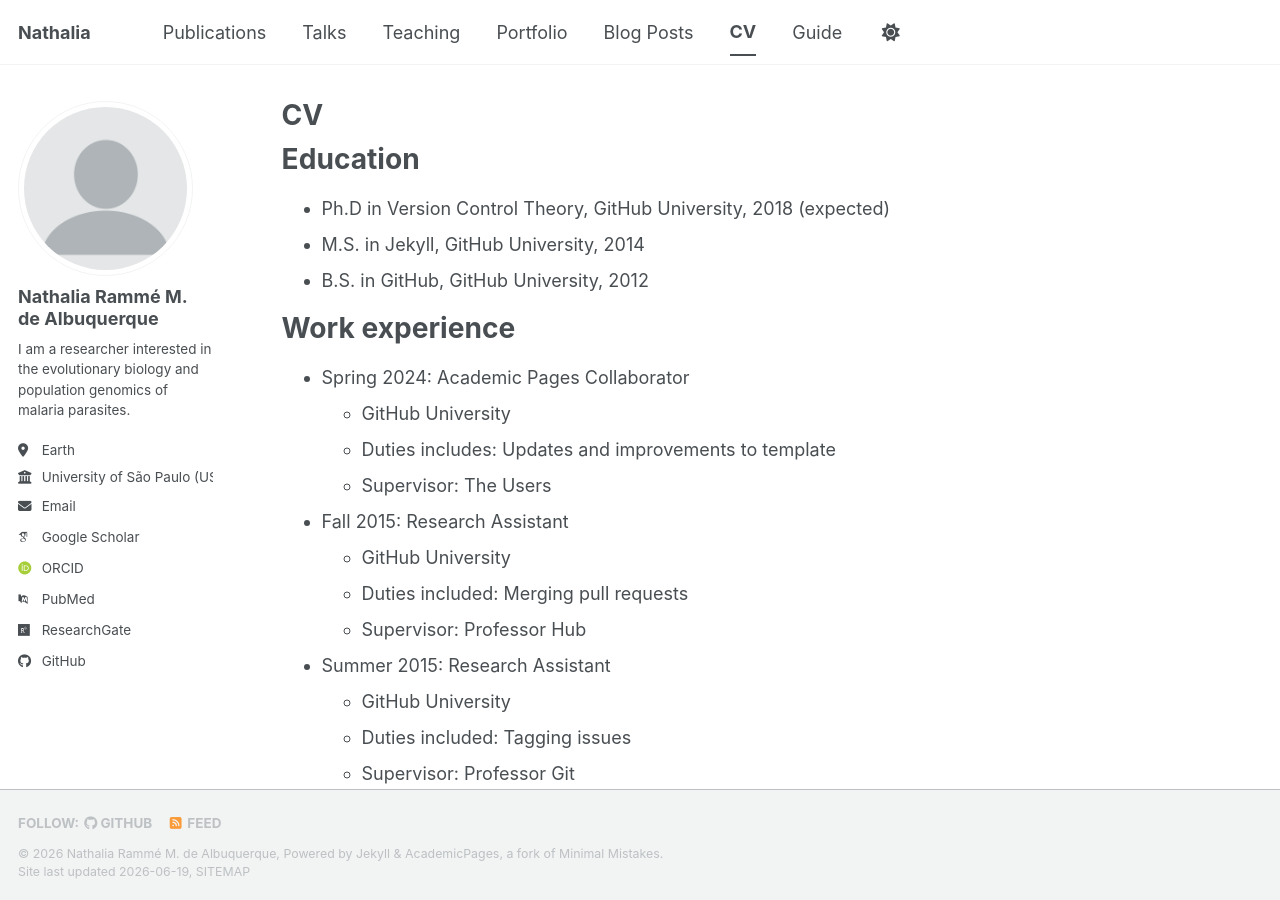
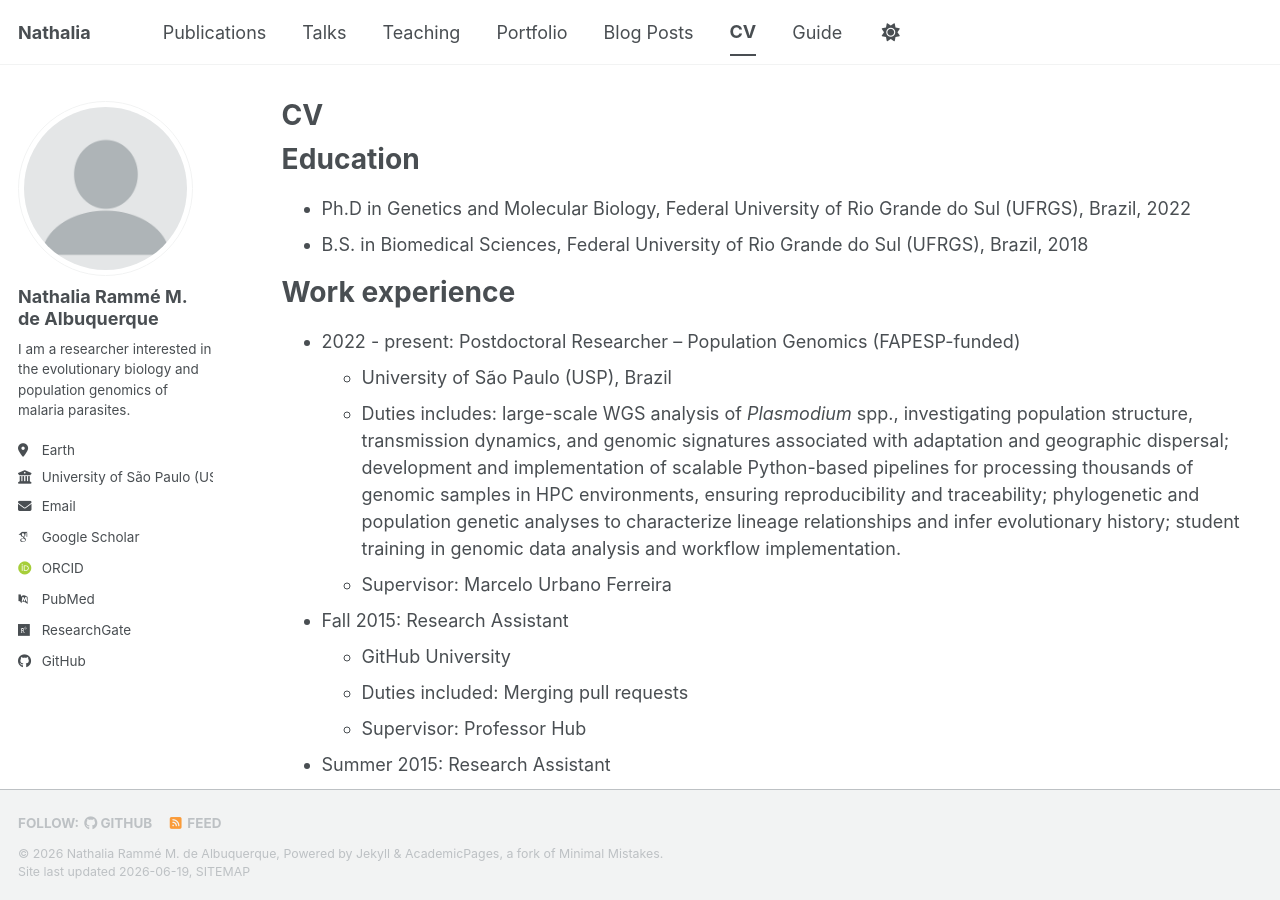
Before and after one commit to nramme/nramme.github.io, a Jekyll site: the page built from _pages/cv.md, in a window 1280 px wide and 900 px high. Built offline with Jekyll 4.4.1, drawn with Linux system fonts in a browser that asks for light colours; some web fonts are replaced; a script bundle is joined from its source files by our own code; library files that are not in the unit come from our copies.

Commit message:
Update cv.md

```diff
--- a/_pages/cv.md
+++ b/_pages/cv.md
@@ -11,16 +11,15 @@ redirect_from:
 
 Education
 ======
-* Ph.D in Version Control Theory, GitHub University, 2018 (expected)
-* M.S. in Jekyll, GitHub University, 2014
-* B.S. in GitHub, GitHub University, 2012
+* Ph.D in Genetics and Molecular Biology, Federal University of Rio Grande do Sul (UFRGS), Brazil, 2022
+* B.S. in Biomedical Sciences, Federal University of Rio Grande do Sul (UFRGS), Brazil, 2018
 
 Work experience
 ======
-* Spring 2024: Academic Pages Collaborator
-  * GitHub University
-  * Duties includes: Updates and improvements to template
-  * Supervisor: The Users
+* 2022 - present: Postdoctoral Researcher – Population Genomics (FAPESP-funded)
+  * University of São Paulo (USP), Brazil
+  * Duties includes: large-scale WGS analysis of <em>Plasmodium</em> spp., investigating population structure, transmission dynamics, and genomic signatures   associated with adaptation and geographic dispersal; development and implementation of scalable Python-based pipelines for processing thousands of genomic samples in HPC environments, ensuring reproducibility and traceability; phylogenetic and population genetic analyses to characterize lineage relationships and infer evolutionary history; student training in genomic data analysis and workflow implementation.
+  * Supervisor: Marcelo Urbano Ferreira
 
 * Fall 2015: Research Assistant
   * GitHub University
```
